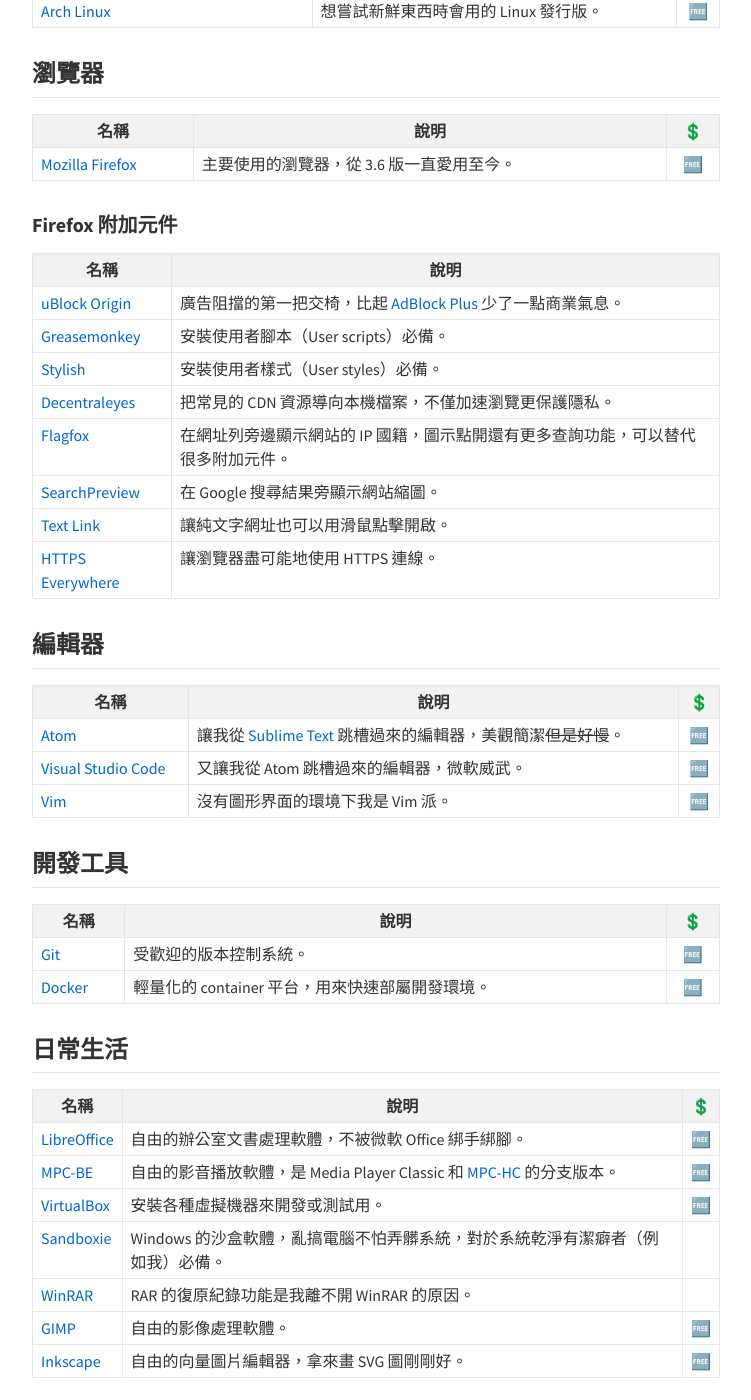
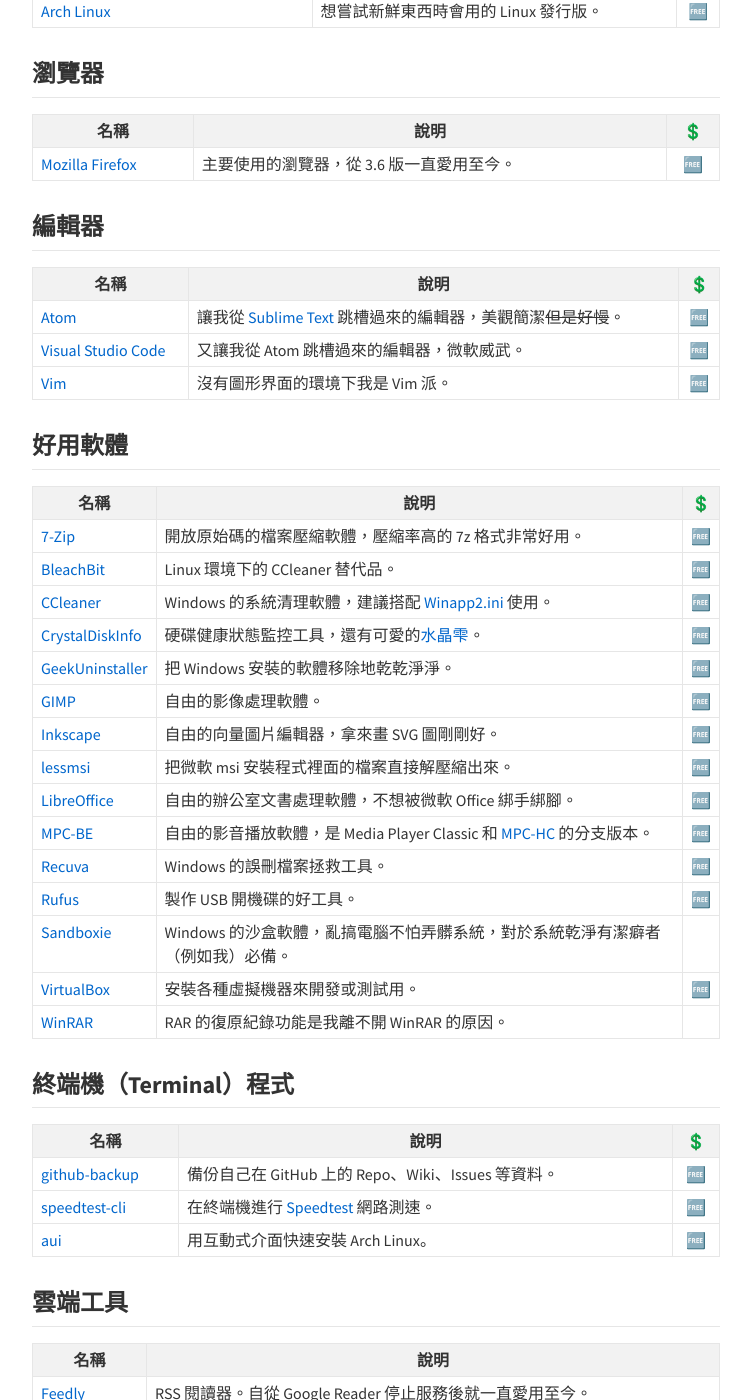
Before and after one commit to mnghsn/jmln.tw, a Jekyll site: the page built from _pages/toolbox.md, in a window 1280 px wide and 1400 px high, scrolled down 407 px. Shown: the whole window, without its empty margins (264-1015 px from the left). Built offline with Jekyll 4.4.1, drawn with Linux system fonts in a browser that asks for light colours; some of the changed text lies outside the part shown.

Commit message:
Update Toolbox page

```diff
--- a/_pages/toolbox.md
+++ b/_pages/toolbox.md
@@ -23,47 +23,15 @@
 | ---- | ---- | :--: |
 | [Mozilla Firefox](https://www.mozilla.org/firefox) | 主要使用的瀏覽器，從 3.6 版一直愛用至今。 | 🆓 |
 
-### Firefox 附加元件
-
-| 名稱 | 說明 |
-| ---- | ---- |
-| [uBlock Origin](https://addons.mozilla.org/zh-tw/firefox/addon/ublock-origin/) | 廣告阻擋的第一把交椅，比起 [AdBlock Plus](https://addons.mozilla.org/zh-tw/firefox/addon/adblock-plus/) 少了一點商業氣息。 |
-| [Greasemonkey](https://addons.mozilla.org/zh-tw/firefox/addon/greasemonkey/) | 安裝使用者腳本（User scripts）必備。 |
-| [Stylish](https://addons.mozilla.org/zh-tw/firefox/addon/stylish/) | 安裝使用者樣式（User styles）必備。 |
-| [Decentraleyes](https://addons.mozilla.org/zh-tw/firefox/addon/decentraleyes/) | 把常見的 CDN 資源導向本機檔案，不僅加速瀏覽更保護隱私。 |
-| [Flagfox](https://addons.mozilla.org/zh-tw/firefox/addon/flagfox/) | 在網址列旁邊顯示網站的 IP 國籍，圖示點開還有更多查詢功能，可以替代很多附加元件。 |
-| [SearchPreview](https://addons.mozilla.org/zh-tw/firefox/addon/searchpreview/) | 在 Google 搜尋結果旁顯示網站縮圖。 |
-| [Text Link](https://addons.mozilla.org/zh-tw/firefox/addon/text-link/) | 讓純文字網址也可以用滑鼠點擊開啟。 |
-| [HTTPS Everywhere](https://addons.mozilla.org/zh-tw/firefox/addon/https-everywhere/) | 讓瀏覽器盡可能地使用 HTTPS 連線。 |
-
 ## 編輯器
 
 | 名稱 | 說明 |  💲  |
 | ---- | ---- | :--: |
 | [Atom](https://atom.io/) | 讓我從 [Sublime Text](https://www.sublimetext.com/) 跳槽過來的編輯器，美觀簡潔<del>但是好慢</del>。 | 🆓 |
 | [Visual Studio Code](https://code.visualstudio.com/) | 又讓我從 Atom 跳槽過來的編輯器，微軟威武。 | 🆓 |
-| [Vim](http://www.vim.org/) | 沒有圖形界面的環境下我是 Vim 派。 | 🆓 |
+| [Vim](https://www.vim.org/) | 沒有圖形界面的環境下我是 Vim 派。 | 🆓
 
-## 開發工具
-
-| 名稱 | 說明 |  💲  |
-| ---- | ---- | :--: |
-| [Git](https://git-scm.com/) | 受歡迎的版本控制系統。 | 🆓 |
-| [Docker](https://www.docker.com/) | 輕量化的 container 平台，用來快速部屬開發環境。 | 🆓 |
-
-## 日常生活
-
-| 名稱 | 說明 |  💲  |
-| ---- | ---- | :--: |
-| [LibreOffice](https://www.libreoffice.org/) | 自由的辦公室文書處理軟體，不被微軟 Office 綁手綁腳。 | 🆓 |
-| [MPC-BE](https://sourceforge.net/projects/mpcbe/) | 自由的影音播放軟體，是 Media Player Classic 和 [MPC-HC](https://sourceforge.net/projects/mpc-hc) 的分支版本。 | 🆓 |
-| [VirtualBox](https://www.virtualbox.org/) | 安裝各種虛擬機器來開發或測試用。 | 🆓 |
-| [Sandboxie](https://www.sandboxie.com/) | Windows 的沙盒軟體，亂搞電腦不怕弄髒系統，對於系統乾淨有潔癖者（例如我）必備。 |      |
-| [WinRAR](http://www.rarlab.com/) | RAR 的復原紀錄功能是我離不開 WinRAR 的原因。 |      |
-| [GIMP](https://www.gimp.org/) | 自由的影像處理軟體。 | 🆓 |
-| [Inkscape](https://inkscape.org/) | 自由的向量圖片編輯器，拿來畫 SVG 圖剛剛好。 | 🆓 |
-
-## 其他好用軟體
+## 好用軟體
 
 | 名稱 | 說明 |  💲  |
 | ---- | ---- | :--: |
@@ -71,18 +39,22 @@
 | [BleachBit](https://www.bleachbit.org/) | Linux 環境下的 CCleaner 替代品。 | 🆓 |
 | [CCleaner](https://www.piriform.com/ccleaner) | Windows 的系統清理軟體，建議搭配 [Winapp2.ini](https://github.com/MoscaDotTo/Winapp2) 使用。 | 🆓 |
 | [CrystalDiskInfo](http://crystalmark.info/software/CrystalDiskInfo/) | 硬碟健康狀態監控工具，還有可愛的[水晶雫](http://suishoshizuku.com/ja/)。 | 🆓 |
-| [FileZilla](https://filezilla-project.org/) | 老字號的 FTP 傳檔工具。 | 🆓 |
 | [GeekUninstaller](https://www.geekuninstaller.com/) | 把 Windows 安裝的軟體移除地乾乾淨淨。 | 🆓 |
+| [GIMP](https://www.gimp.org/) | 自由的影像處理軟體。 | 🆓 |
+| [Inkscape](https://inkscape.org/) | 自由的向量圖片編輯器，拿來畫 SVG 圖剛剛好。 | 🆓 |
 | [lessmsi](https://github.com/activescott/lessmsi) | 把微軟 msi 安裝程式裡面的檔案直接解壓縮出來。 | 🆓 |
+| [LibreOffice](https://www.libreoffice.org/) | 自由的辦公室文書處理軟體，不想被微軟 Office 綁手綁腳。 | 🆓 |
+| [MPC-BE](https://sourceforge.net/projects/mpcbe/) | 自由的影音播放軟體，是 Media Player Classic 和 [MPC-HC](https://sourceforge.net/projects/mpc-hc) 的分支版本。 | 🆓 |
 | [Recuva](https://www.piriform.com/recuva) | Windows 的誤刪檔案拯救工具。 | 🆓 |
 | [Rufus](http://rufus.akeo.ie/) | 製作 USB 開機碟的好工具。 | 🆓 |
-| [SpeedyFox](https://www.crystalidea.com/speedyfox) | 最佳化 Firefox 和 Chrome 瀏覽器的資料庫檔案。 | 🆓 |
+| [Sandboxie](https://www.sandboxie.com/) | Windows 的沙盒軟體，亂搞電腦不怕弄髒系統，對於系統乾淨有潔癖者（例如我）必備。 |      |
+| [VirtualBox](https://www.virtualbox.org/) | 安裝各種虛擬機器來開發或測試用。 | 🆓 |
+| [WinRAR](http://www.rarlab.com/) | RAR 的復原紀錄功能是我離不開 WinRAR 的原因。 |      |
 
 ## 終端機（Terminal）程式
 
 | 名稱 | 說明 |  💲  |
 | ---- | ---- | :--: |
-| [nvm](https://github.com/creationix/nvm) | [Node.js](https://nodejs.org/) 的多版本管理工具。 | 🆓 |
 | [github-backup](https://github.com/josegonzalez/python-github-backup) | 備份自己在 GitHub 上的 Repo、Wiki、Issues 等資料。 | 🆓 |
 | [speedtest-cli](https://github.com/sivel/speedtest-cli) | 在終端機進行 [Speedtest](http://www.speedtest.net/) 網路測速。 | 🆓 |
 | [aui](https://github.com/helmuthdu/aui) | 用互動式介面快速安裝 Arch Linux。 | 🆓 |
@@ -100,15 +72,13 @@
 
 | 名稱 | 說明 |
 | ---- | ---- |
+| [AppVeyor](https://www.appveyor.com/) | 提供 Windows 環境的 CI 平台，補充 Travis CI 的不足。 |
+| [cdnjs.com](https://cdnjs.com/) | 龐大的 CDN 資源庫。 |
+| [Cloud9](https://c9.io/) | 直接給你一個虛擬 Linux 環境的線上 IDE。用瀏覽器就能寫 code，不用費心建置環境。 |
+| [CodePen](https://codepen.io/) | 和 JSFiddle 一樣是個測試前端技術的好地方，特色是支援各種 Preprocessor 和即時預覽。
 | [GitHub](https://github.com/) | 全球最大工程師社交網站（誤）。 |
-| [Cloud9](https://c9.io/) | 直接給你一個虛擬 Linux 環境的線上 IDE。用瀏覽器就能寫 code，不用費心建置環境。 |
 | [JSFiddle](https://jsfiddle.net/) | 分享和測試 HTML、CSS 和 JavaScript。 |
-| [CodePen](https://codepen.io/) | 和 JSFiddle 一樣是個測試前端技術的好地方，特色是支援各種 Preprocessor 和即時預覽。
-| [cdnjs.com](https://cdnjs.com/) | 龐大的 CDN 資源庫。 |
-| [Google Fonts](https://fonts.google.com/) | Google 提供的 Webfont 服務。 |
-| [justfont就是字](https://www.justfont.com/) | 中文的 Webfont 服務，也在推廣中文字型知識。 |
 | [Travis CI](https://travis-ci.org/) | 適合開放原始碼專案的 CI（持續整合）平台，提供 Linux 和 macOS 環境。 |
-| [AppVeyor](https://www.appveyor.com/) | 提供 Windows 環境的 CI 平台，補充 Travis CI 的不足。 |
 
 ## 網路資源
 
@@ -135,7 +105,6 @@
 | ---- | ---- |
 | [VirusTotal](https://www.virustotal.com/) | Google 的線上檔案掃毒服務。 |
 | [Speedtest by Ookla](https://www.speedtest.net/) | 知名的網路測速服務。 |
-| [Fast.com](https://fast.com/) | [Netflix](https://www.netflix.com/) 提供的網路測速服務。 |
 
 ## 看看別人的工具箱
 
```
Also changed, not shown: other parts of _pages/toolbox.md (+1 -1 lines).
